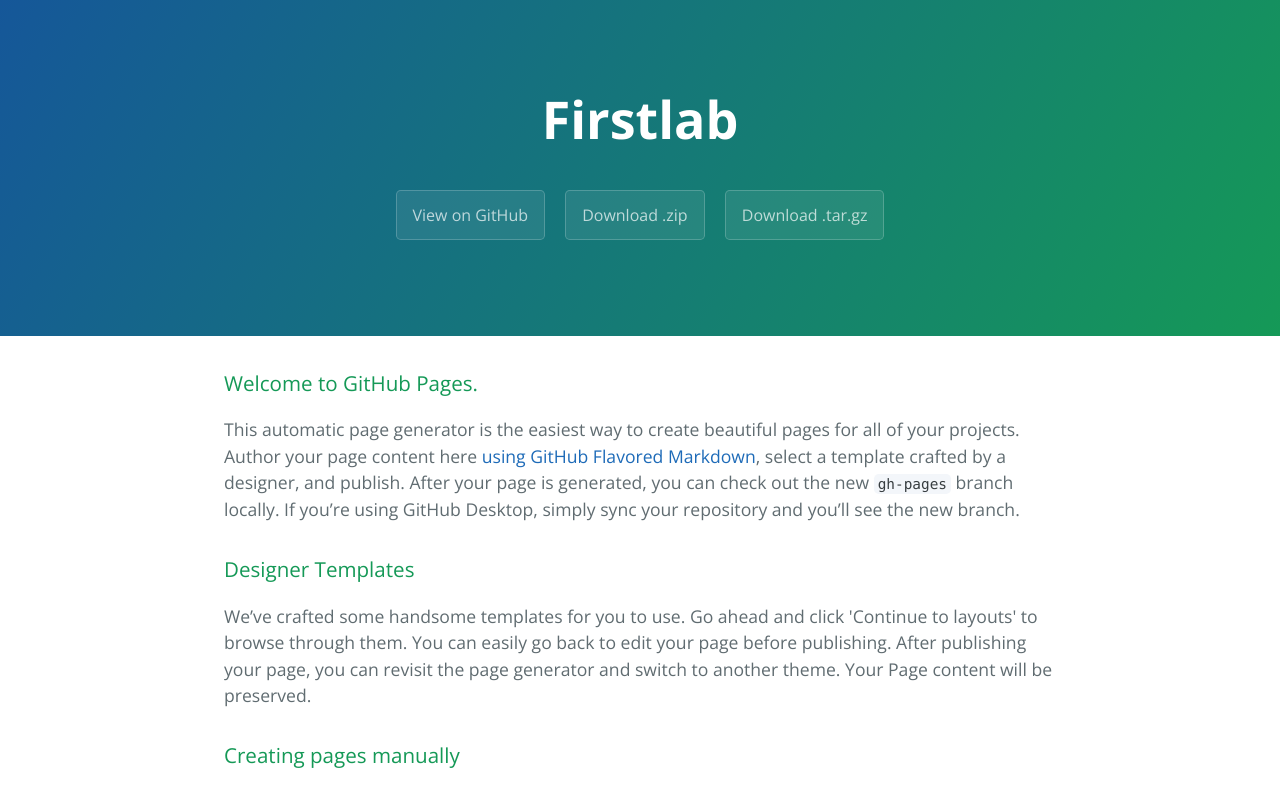
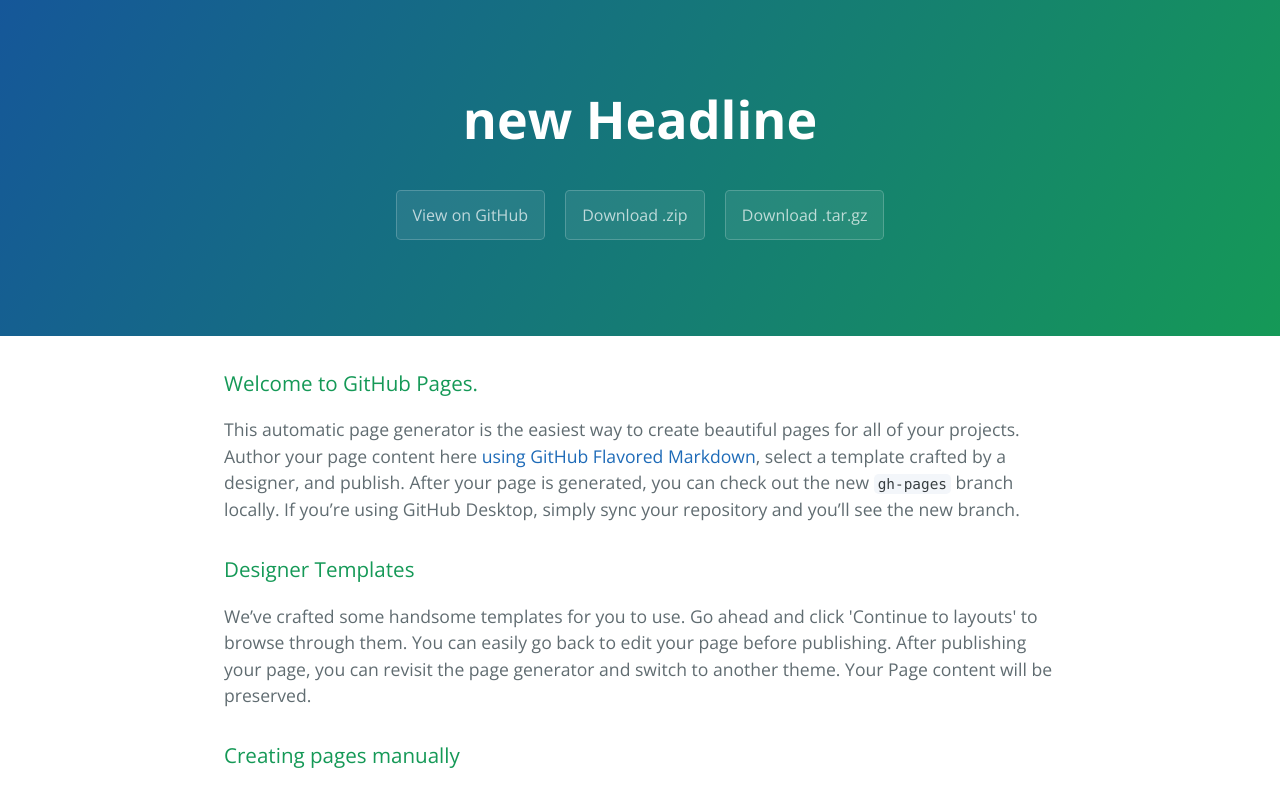
Before and after one commit to JohnRobards/firstlab, a plain HTML site: page index.html in a window 1280 px wide. Shown: the top 786 px of the page. Drawn offline with nearby package versions, Linux system fonts and the light colour scheme.

Commit message:
Update index.html

```diff
--- a/index.html
+++ b/index.html
@@ -11,7 +11,7 @@
   </head>
   <body>
     <section class="page-header">
-      <h1 class="project-name">Firstlab</h1>
+      <h1 class="project-name">new Headline</h1>
       <h2 class="project-tagline"></h2>
       <a href="https://github.com/JohnRobards/firstlab" class="btn">View on GitHub</a>
       <a href="https://github.com/JohnRobards/firstlab/zipball/master" class="btn">Download .zip</a>
```
